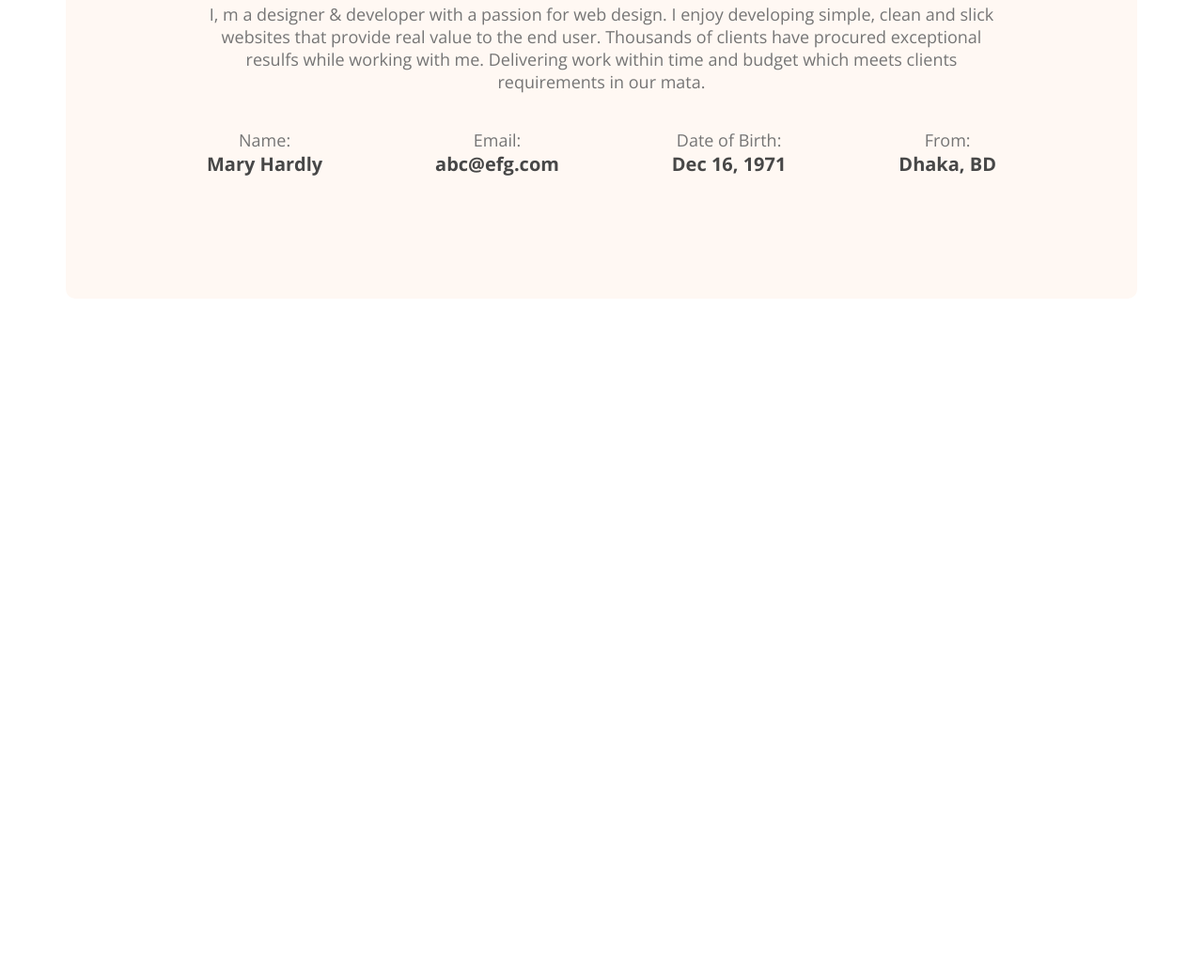
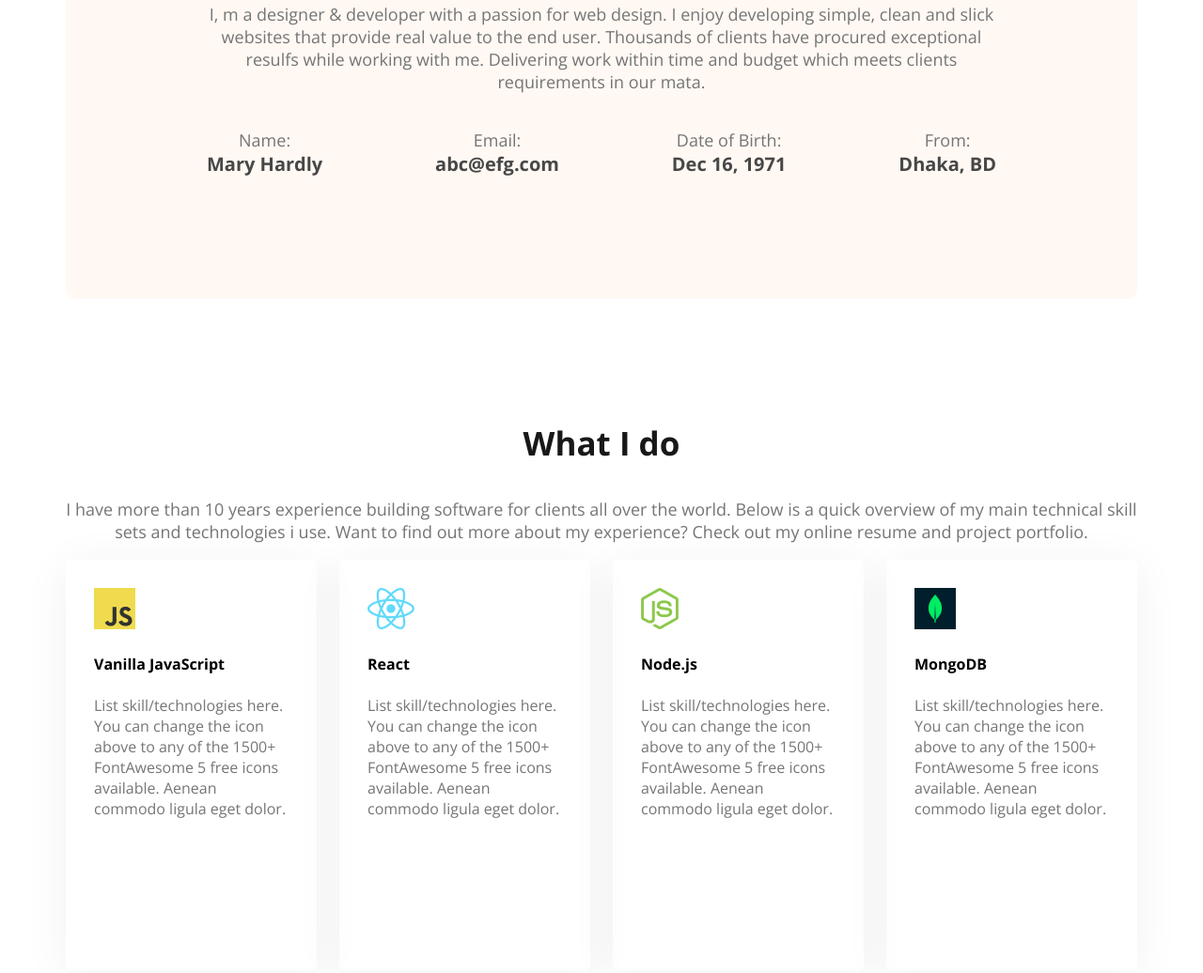
Before and after one commit to bdfarasat/web-dev-portfolio, a plain HTML site: page index.html in a window 1280 px wide. Shown: the part 1199-2235 px from the top of the page at 94% size. Before the commit the page ends 1525 px from the top, so only its background shows below. Drawn offline with nearby package versions, Linux system fonts and the light colour scheme.

```diff
--- a/index.html
+++ b/index.html
@@ -63,6 +63,43 @@
                 </div>
             </div>
         </section>
+        <!-- Skills Sections starts from here -->
+        <section>
+            <h3 class="section-title text-center">What I do</h3>
+            <p class="section-description text-center">
+                I have more than 10 years experience building software for clients all over the world. Below is a quick
+                overview of my main technical skill sets and technologies i use. Want to find out more about my
+                experience? Check out my online resume and project portfolio.
+            </p>
+            <div class="skills-container">
+                <div class="skill">
+                    <img src="images/icons/js.png" alt="">
+                    <h4>Vanilla JavaScript</h4>
+                    <p class="skill-description">List skill/technologies here. You can change the icon above to any
+                        of the 1500+ FontAwesome 5 free icons available. Aenean commodo ligula eget dolor.</p>
+                </div>
+                <div class="skill">
+                    <img src="images/icons/react.png" alt="">
+                    <h4>React</h4>
+                    <p class="skill-description">List skill/technologies here. You can change the icon above to any of
+                        the 1500+ FontAwesome 5 free icons available. Aenean commodo ligula eget dolor.</p>
+                </div>
+                <div class="skill">
+                    <img src="images/icons/nodejs.png" alt="">
+                    <h4>Node.js</h4>
+                    <p class="skill-description">List skill/technologies here. You can change the icon above to any of
+                        the 1500+ FontAwesome 5 free icons available. Aenean commodo ligula eget dolor.</p>
+                </div>
+                <div class="skill">
+                    <img src="images/icons/mongo.png" alt="">
+                    <h4>MongoDB</h4>
+                    <p class="skill-description">List skill/technologies here. You can change the icon above to any of
+                        the 1500+ FontAwesome 5 free icons available. Aenean commodo ligula eget dolor.</p>
+                </div>
+            </div>
+
+
+        </section>
     </main>
     <footer>
 
--- a/style/portfolio.css
+++ b/style/portfolio.css
@@ -40,6 +40,10 @@
 .section-description{
     font-size: 18px;
     color: #757575;
+}
+
+.text-center{
+    text-align: center;
 }
 
 nav {
@@ -111,6 +115,10 @@ main{
     max-width: 1140px;
     margin: 0 auto;
 }
+main section{
+    margin-top: 130px;
+    margin-bottom: 130px;
+}
 
 /* About Styles */
 
@@ -118,7 +126,7 @@ main{
     border-radius: 10px;
     padding: 130px 150px 130px 150px;
     text-align: center;
-    margin-top: 130px;
+    /* margin-top: 130px; */
 }
 
 .about-items{
@@ -140,3 +148,29 @@ main{
     /* padding: 0; */
     padding-top: 20px;
 }
+
+/* Skills style */
+
+.skills-container{
+    display: flex;
+    gap: 24px;
+    /* align-items: center; */
+}
+.skill{
+    padding: 30px;
+    border-radius: 5px;
+    box-shadow: 0px 6px 50px 0px rgba(0, 0, 0, 0.06);
+    width: 267px;
+    height: 377px;
+}
+
+.skill-des-box{
+    width: 204px;
+    height: 243px;
+    justify-content: center;
+}
+
+.skill-description{
+    font-size: 16px;
+    color: #757575;
+}
```
